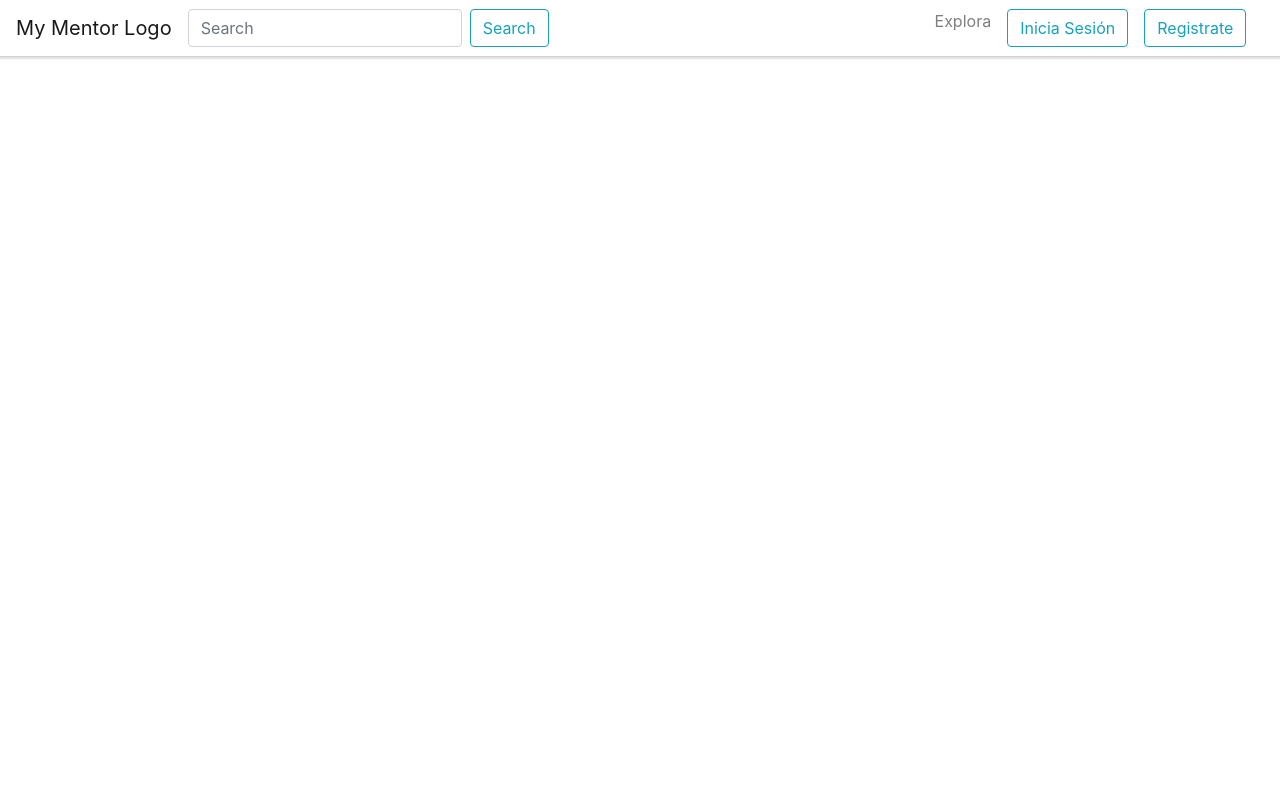
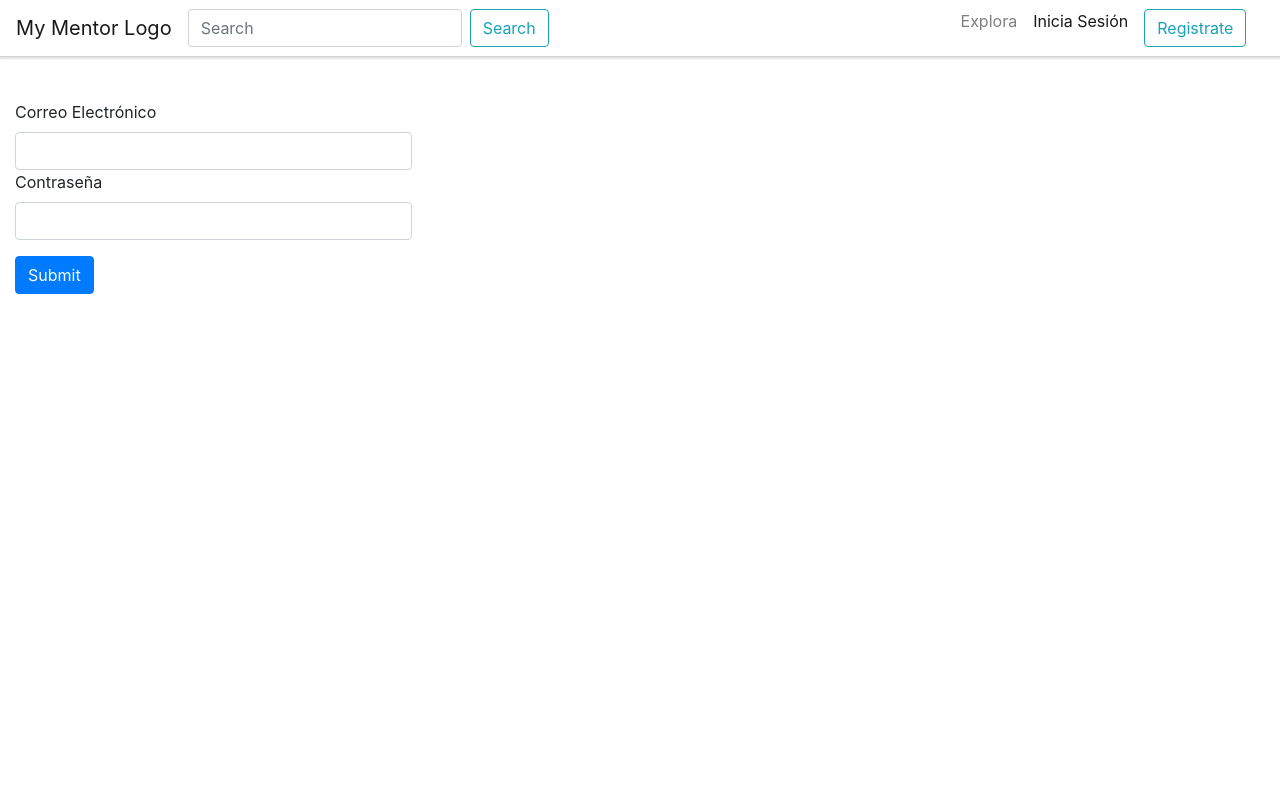
Before and after one commit to bandalas/MyMentor_FrontEnd, a React (Create React App) app: page /login in a window 1280 px wide. Shown: the top 800 px of the page. Built offline with nearby package versions, Linux system fonts and the light colour scheme.

Commit message:
Implemented Functional login

```diff
--- a/package.json
+++ b/package.json
@@ -9,7 +9,8 @@
     "react-bootstrap": "^1.0.0-beta.5",
     "react-dom": "^16.8.4",
     "react-router-dom": "^4.3.1",
-    "react-scripts": "2.1.8"
+    "react-scripts": "2.1.8",
+    "reactstrap": "^7.1.0"
   },
   "scripts": {
     "start": "react-scripts start",
--- a/src/App.js
+++ b/src/App.js
@@ -1,79 +1,20 @@
 import React, { Component } from 'react';
+import { Route, BrowserRouter as Router } from 'react-router-dom';
 import 'bootstrap/dist/css/bootstrap.min.css';
-import LandingHeader from './LandingHeader/LandingHeader';
+import LandingNavBar from './LandingNavBar/LandingNavBar';
+import Login from './Login/Login';
+
 
 class App extends Component {
   render() {
     return (
       <div className='main'>
-        <LandingHeader/>
-        <br/>
-        <br/>
-        <br/>
-        <br/>
-        <br/>
-        <br/>
-        <br/>
-        <br/>
-        <br/>
-        <br/>
-        <br/>
-        <br/>
-        <br/>
-        <br/>
-        <br/>
-        <br/>
-        <br/>
-        <br/>
-        <br/>
-        <br/>
-        <br/>
-        <br/>
-        <br/>
-        <br/>
-        <br/>
-        <br/>
-        <br/>
-        <br/>
-        <br/>
-        <br/>
-        <br/>
-        <br/>
-        <br/>
-        <br/>
-        <br/>
-        <br/>
-        <br/>
-        <br/>
-        <br/>
-        <br/>
-        ss
-        <br/>
-        <br/>
-        <br/>
-        <br/>
-        <br/>
-        <br/>
-        <br/>
-        <br/>
-        <br/>
-        <br/>
-        <br/>
-        <br/>
-        <br/>
-        <br/>
-        <br/>
-        <br/>
-        <br/>
-        <br/>
-        <br/>
-        <br/>
-        <br/>
-        <br/>
-        <br/>
-        <br/>
-        <br/>
-        <br/>
+        <Router>
+          <div>
+            <LandingNavBar/>
+            <Route exact path='/login' component={Login}/>
+          </div>
+        </Router>
       </div>
     );
   }
--- a/src/LandingHeader/LandingHeader.js
+++ /dev/null
@@ -1,30 +0,0 @@
-import React, { Component } from 'react';
-import { Navbar, Nav, Form, FormControl, Button, Col } from 'react-bootstrap';
-import './Header.css';
-
-class LandingHeader extends Component {
-    render() {
-        return(
-            <div id="main-header">
-                <Navbar bg="light" variant="light" fixed = "top" className="main-navbar">
-                    <Navbar.Brand href="#home">My Mentor Logo</Navbar.Brand>
-                    <Form inline className="md">
-                        <Form.Control type="text" placeholder="Search" className="mr-sm-2"/>
-                        <Button variant="outline-info">Search</Button>
-                    </Form>
-                    <Nav className="navbar-right">
-                        <Nav.Link href="#home">Explora</Nav.Link>
-                        <Nav.Link href="#features">
-                            <Button variant="outline-info">Inicia Sesión</Button>
-                        </Nav.Link>
-                        <Nav.Link href="#pricing">
-                            <Button variant="outline-info">Registrate</Button>
-                        </Nav.Link>
-                    </Nav>
-                </Navbar>
-            </div>
-        );
-    }
-}
-
-export default LandingHeader;
--- /dev/null
+++ b/src/LandingNavBar/LandingNavBar.js
@@ -0,0 +1,30 @@
+import React, { Component } from 'react';
+import { Navbar, Nav, Form, Button } from 'react-bootstrap';
+import { NavLink, withRouter} from 'react-router-dom';
+import './Header.css';
+//import NavLink from 'react-bootstrap/NavLink';
+
+class LandingNavBar extends Component {
+    render() {
+        return(
+                    <Navbar bg="light" variant="light" fixed = "top" className="main-navbar">
+                        <Navbar.Brand href="#home">My Mentor Logo</Navbar.Brand>
+                        <Form inline className="md">
+                            <Form.Control type="text" placeholder="Search" className="mr-sm-2"/>
+                            <Button variant="outline-info">Search</Button>
+                        </Form>
+                        <Nav className="navbar-right">
+                            <Nav.Link href="#home">Explora</Nav.Link>
+                            <Nav.Link as={NavLink} exact to="/login" >
+                                Inicia Sesión
+                            </Nav.Link>
+                            <Nav.Link href="#pricing">
+                                <Button variant="outline-info">Registrate</Button>
+                            </Nav.Link>
+                        </Nav>
+                    </Navbar>
+        );
+    }
+}
+LandingNavBar = withRouter(LandingNavBar);
+export default LandingNavBar;
--- /dev/null
+++ b/src/Login/ErrorForm/ErrorForm.js
@@ -0,0 +1,41 @@
+import React, {Component}from 'react';
+import {Form, Col } from 'react-bootstrap';
+import { Input, FormGroup, FormFeedback } from 'reactstrap';
+import './../login.css';
+
+class ErrorForm extends Component {
+    render(){
+        return(
+            <FormGroup>
+                <Col md="4">
+                    <Form.Label>Correo Electrónico</Form.Label>
+                </Col>
+                <Col md="4">
+                    <Input  invalid
+                            type="email"
+                            name="email"
+                            onChange={this.props.onInputChange}/>
+                    <FormFeedback>
+                        Correo y/o contraseña incorrecta
+                    </FormFeedback>
+                </Col>
+
+                <Col md="4">
+                    <Form.Label>Contraseña</Form.Label>
+                </Col>
+                <Col md="4">
+                    <Input   invalid
+                             type="password"
+                             name="password"
+                             onChange={this.props.onInputChange}/>
+                    <FormFeedback>
+                        Correo y/o contraseña incorrecta
+                    </FormFeedback>
+                </Col>
+
+            </FormGroup>
+        );
+    }
+}
+
+export default ErrorForm;
--- a/src/Login/Login.js
+++ b/src/Login/Login.js
@@ -1,5 +1,9 @@
 import React, {Component}from 'react';
-import axios from 'axios'
+import {Form, Button, Col } from 'react-bootstrap';
+import axios from 'axios';
+import './login.css';
+import NormalForm from './NormalForm.js/NormalForm';
+import ErrorForm from './ErrorForm/ErrorForm';
 
 class Login extends Component {
 
@@ -7,34 +11,31 @@ class Login extends Component {
         super(props);
         this.state = {
             email : '',
-            password: ''
+            password: '',
+            wrong_data: false
         };
         this.handleInputChange = this.handleInputChange.bind(this);
         this.handleSubmit = this.handleSubmit.bind(this);
     }
 
+    render() {
+        const hasError = this.state.wrong_data;
+        return(
+            <div className="login-form">
+                <Form onSubmit={this.handleSubmit}>
+                    {!hasError ? <NormalForm onInputChange = {this.handleInputChange}/>
+                               : <ErrorForm onInputChange = {this.handleInputChange}/>}
+                    <Col md="4">
+                        <Button variant="primary" type="submit">
+                            Submit
+                        </Button>
+                    </Col>
+                </Form>
 
-    render() {
-        return(
-            <div className='login-form'>
-                <form onSubmit={this.handleSubmit}>
-                    <label>
-                        Correo Electronico
-                        <input  type='email'
-                                name='email'
-                                onChange={this.handleInputChange}/>
-                    </label>
-                    <label>
-                        Contraseña
-                        <input  type='password'
-                                name='password'
-                                onChange={this.handleInputChange}/>
-                    </label>
-                    <input type='submit' value='Submit'/>
-                </form>
             </div>
         );
     }
+
 
     handleInputChange(event) {
         if(event.target.name === 'email') this.setState({email: event.target.value});
@@ -52,11 +53,17 @@ class Login extends Component {
             'password' : this.state.password
         };
 
+
         axios.post('http://localhost:3001/auth', data)
             .then(value => {
-                if(value.data.error) console.log('Error!');
-                else{
-                    console.log(value.data)
+                if(value.data.record_not_found) {
+                    this.setState({wrong_data: true})
+                }
+                else {
+                    this.setState({wrong_data: false})
+                    const user_name = value.data.user.firstName;
+                    const user_type = value.data.type;
+                    alert('Welcome user:'+user_name+' of type: '+user_type);
                 }
             })
             .catch(reason => {
--- /dev/null
+++ b/src/Login/NormalForm.js/NormalForm.js
@@ -0,0 +1,32 @@
+import React, {Component}from 'react';
+import {Form, Col } from 'react-bootstrap';
+import { Input, FormGroup } from 'reactstrap';
+import './../login.css';
+
+class NormalForm extends Component {
+
+    render(){
+        return(
+            <FormGroup>
+                <Col md="4">
+                    <Form.Label>Correo Electrónico</Form.Label>
+                </Col>
+                <Col md="4">
+                    <Input  type="email"
+                            name="email"
+                            onChange={this.props.onInputChange}/>
+                </Col>
+                <Col md="4">
+                    <Form.Label>Contraseña</Form.Label>
+                </Col>
+                <Col md="4">
+                    <Form.Control   type="password"
+                                    name="password"
+                                    onChange={this.props.onInputChange}/>
+                </Col>
+            </FormGroup>
+        );
+    }
+}
+
+export default NormalForm;
--- /dev/null
+++ b/src/Login/login.css
@@ -0,0 +1,8 @@
+.login-form {
+    margin-top: 100px;
+}
+
+.center-block {
+    display: flex;
+    align-content: center;
+}
```
Also changed, not shown: src/App.css (deleted, +0 -33 lines), src/LandingNavBar/Header.css (renamed from src/LandingHeader/Header.css), 1 other file (tests, documents, lock files or other folders).
